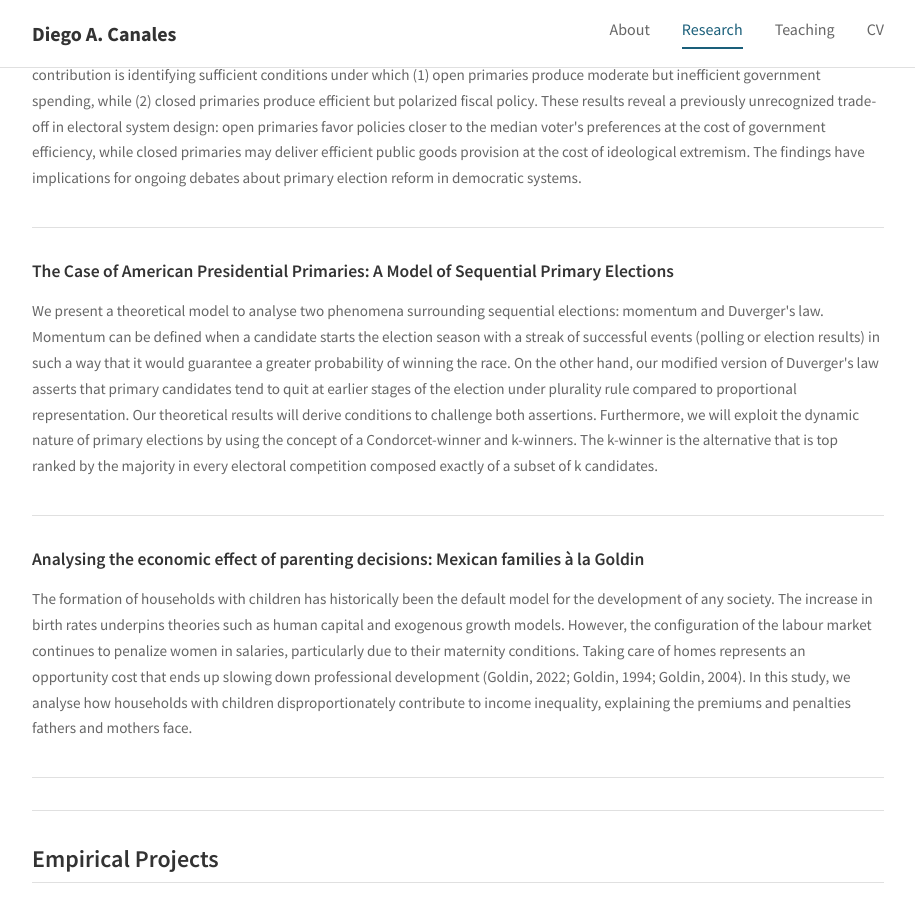
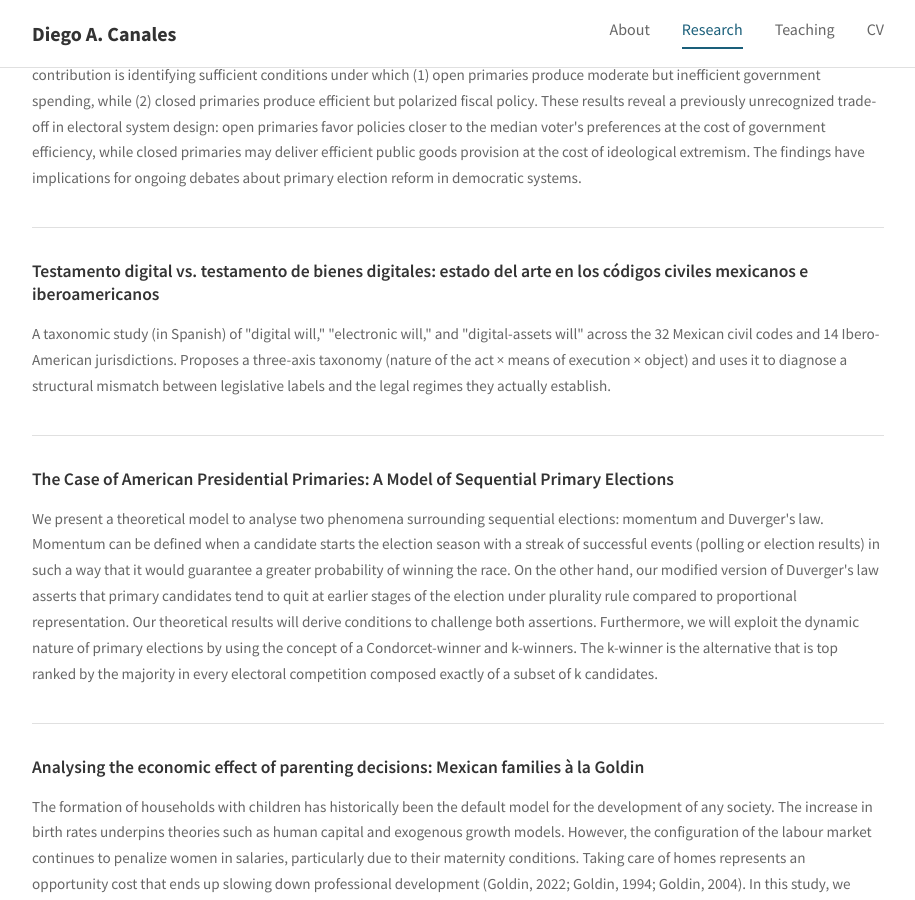
Before and after one commit to diegoacanales/diegoacanales.github.io, a Jekyll site: the page built from research.md, in a window 1280 px wide and 900 px high, scrolled down 768 px. Shown: the whole window, without its empty margins (182-1097 px from the left). Built offline with Jekyll 4.4.1, drawn with Linux system fonts in a browser that asks for light colours; some web fonts are replaced; some of the changed text lies outside the part shown.

Commit message:
Add Terremoto19 conference acceptances and Testamentos working paper
UK Stata Conference 2026 accepted the DENUE audit talk; ICUH 2026
accepted the reconstruction/health-access framing. Add the digital
wills taxonomy paper (Testamentos) as a new working paper.

```diff
--- a/research.md
+++ b/research.md
@@ -45,6 +45,16 @@
     voter's preferences at the cost of government efficiency, while closed primaries may deliver
     efficient public goods provision at the cost of ideological extremism. The findings have
     implications for ongoing debates about primary election reform in democratic systems.
+  </p>
+</div>
+
+<div class="publication">
+  <h3>Testamento digital vs. testamento de bienes digitales: estado del arte en los códigos civiles mexicanos e iberoamericanos</h3>
+  <p class="abstract">
+    A taxonomic study (in Spanish) of "digital will," "electronic will," and "digital-assets will"
+    across the 32 Mexican civil codes and 14 Ibero-American jurisdictions. Proposes a three-axis
+    taxonomy (nature of the act × means of execution × object) and uses it to diagnose a structural
+    mismatch between legislative labels and the legal regimes they actually establish.
   </p>
 </div>
 
@@ -123,7 +133,7 @@
     economic complexity. A companion methodological paper audits the reliability of the DENUE
     business register for measuring entry and exit. With Manuel Enríquez.
   </p>
-  <p class="venue">Data: DENUE 2015–2019 (INEGI) · Methods: Continuous-treatment DiD, staggered DiD · Status: Both drafts complete; in preparation for <em>Economics of Disasters and Climate Change</em> (reconstruction paper) and the <em>Stata Journal</em> (DENUE audit paper)</p>
+  <p class="venue">Data: DENUE 2015–2019 (INEGI) · Methods: Continuous-treatment DiD, staggered DiD · Status: Both drafts complete; in preparation for <em>Economics of Disasters and Climate Change</em> (reconstruction paper) and the <em>Stata Journal</em> (DENUE audit paper) · Accepted: UK Stata Conference 2026 (audit paper) and ICUH 2026 (reconstruction paper)</p>
 </div>
 
 <div class="publication">
```
Also changed, not shown: cv.md (+3 -0 lines).
